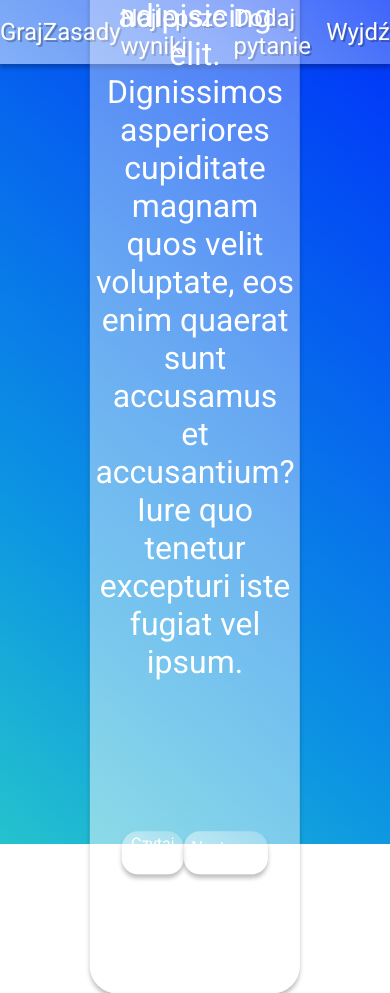
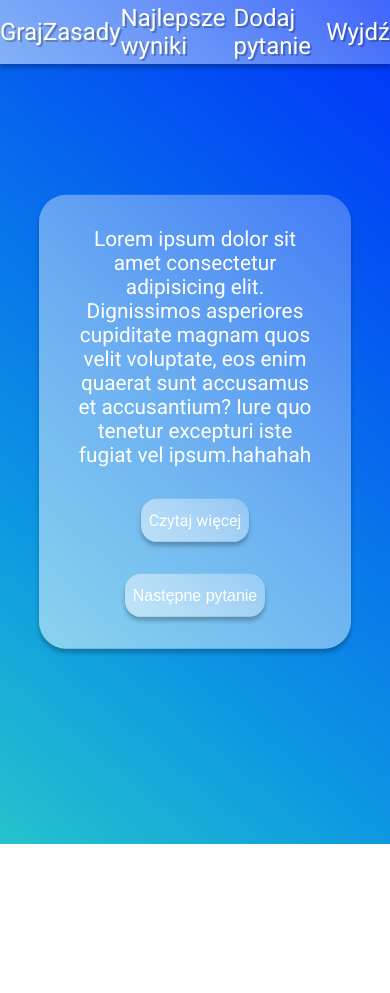
Before and after one commit to team-prstmw/hackaton-FE, a React (Create React App) app: page /answer_clarification in a window 390 px wide. After the commit the page ends 844 px from the top, so only its background shows below. Built offline with nearby package versions, Linux system fonts and the light colour scheme.

Commit message:
feat: add mobile view

```diff
--- a/src/pages/Answer/AnswerJustification.module.scss
+++ b/src/pages/Answer/AnswerJustification.module.scss
@@ -39,12 +39,25 @@
       );
 
     box-shadow: 0px 4px 4px var(--glass-shadow-color);
+    width: 80%;
+
+    @media screen and (max-width: 768px) {
+      display: flex;
+      flex-direction: column;
+      align-content: center;
+      align-items: center;
+      width: 80%;
+    }
 
     .answerExplanation {
       grid-area: 1 / 1 / 2 / 4;
       font-size: 2rem;
       align-self: center;
       margin-bottom: 4rem;
+      @media screen and (max-width: 768px) {
+        font-size: 1.3rem;
+        margin-bottom: 2rem;
+      }
     }
     .answerExplanationLink,
     .nextQuestionButton {
@@ -79,6 +92,9 @@
       display: flex;
       align-items: center;
       justify-content: center;
+      @media screen and (max-width: 768px) {
+        margin-bottom: 2rem;
+      }
     }
 
     .nextQuestion {
--- a/src/pages/Answer/AnswerJustification.tsx
+++ b/src/pages/Answer/AnswerJustification.tsx
@@ -4,6 +4,13 @@ import { getById } from "../../utils/read";
 import styles from "./AnswerJustification.module.scss";
 import { Navbar } from "../../components/Navbar/Navbar";
 
+
+
+const justification = {
+  "explanationDescription": "hahahah",
+  "detailsLink": "https://www.google.com",
+
+};
 // export function AnswerJustification() {
 export function AnswerJustification(questionId: number) {
   const [explanation, setExplanation] = useState("");
@@ -11,11 +18,13 @@ export function AnswerJustification(questionId: number) {
 
   useEffect(() => {
     const fetchData = async () => {
-      const justification = await getById(questionId);
+      // const justification = await getById(questionId);
       setExplanation(justification.explanationDescription);
       setExplanationLink(justification.detailsLink);
     };
-  }, []);
+    fetchData();
+  }, [explanation, explanationLink]);
+
 
   return (
     <div className={styles.answerJustificationPage}>
@@ -28,13 +37,10 @@ export function AnswerJustification(questionId: number) {
           vel ipsum.
           {explanation}
         </p>
-        {/* <a className={styles.answerExplanationLink} href="wp.pl">
-          Czytaj więcej
-        </a> */}
-        <a className={styles.answerExplanationLink} href={explanationLink}>
+        <a className={styles.answerExplanationLink} href={explanationLink} target="_blank" rel="noopener noreferrer">
           Czytaj więcej
         </a>
-        <Link className={styles.nextQuestion} to={"wp.pl"}>
+        <Link className={styles.nextQuestion} to={"wp.pl"}  >
           <button className={styles.nextQuestionButton}>
             Następne pytanie
           </button>
```
